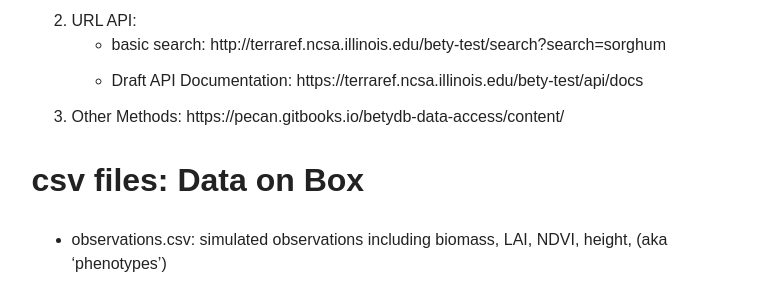
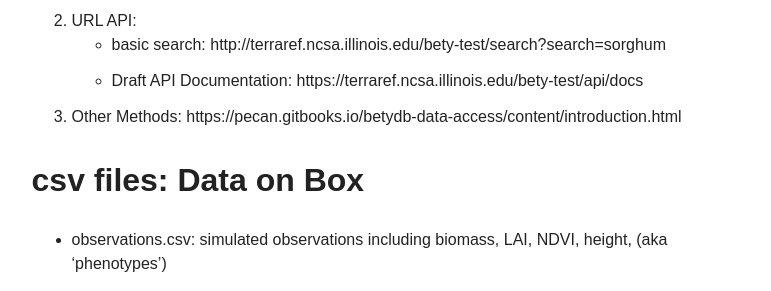
Before and after one commit to terra-reference/terraref.github.io, a Jekyll site: the page built from _posts/articles/2015-11-21-simulated_phenotypes.md, in a window 1280 px wide and 900 px high, scrolled down 5591 px. Shown: the part 152-443 px from the top of the window, without its empty margins (348-1119 px from the left). Built offline with Jekyll 4.4.1, drawn with Linux system fonts in a browser that asks for light colours; nearby versions of some CDN libraries; comment, search, counter and statistics services are not loaded; part of the change alters nothing that is shown.

Commit message:
Update 2015-11-21-simulated_phenotypes.md

```diff
--- a/_posts/articles/2015-11-21-simulated_phenotypes.md
+++ b/_posts/articles/2015-11-21-simulated_phenotypes.md
@@ -130,7 +130,7 @@ These data have been uploaded to a [test instance of our database, BETYdb.](http
 2. URL API:
   * basic search: http://terraref.ncsa.illinois.edu/bety-test/search?search=sorghum
   * Draft API Documentation: https://terraref.ncsa.illinois.edu/bety-test/api/docs
-3. Other Methods: https://pecan.gitbooks.io/betydb-data-access/content/
+3. Other Methods: https://pecan.gitbooks.io/betydb-data-access/content/introduction.html
 
 ## csv files: Data on Box
 
```
